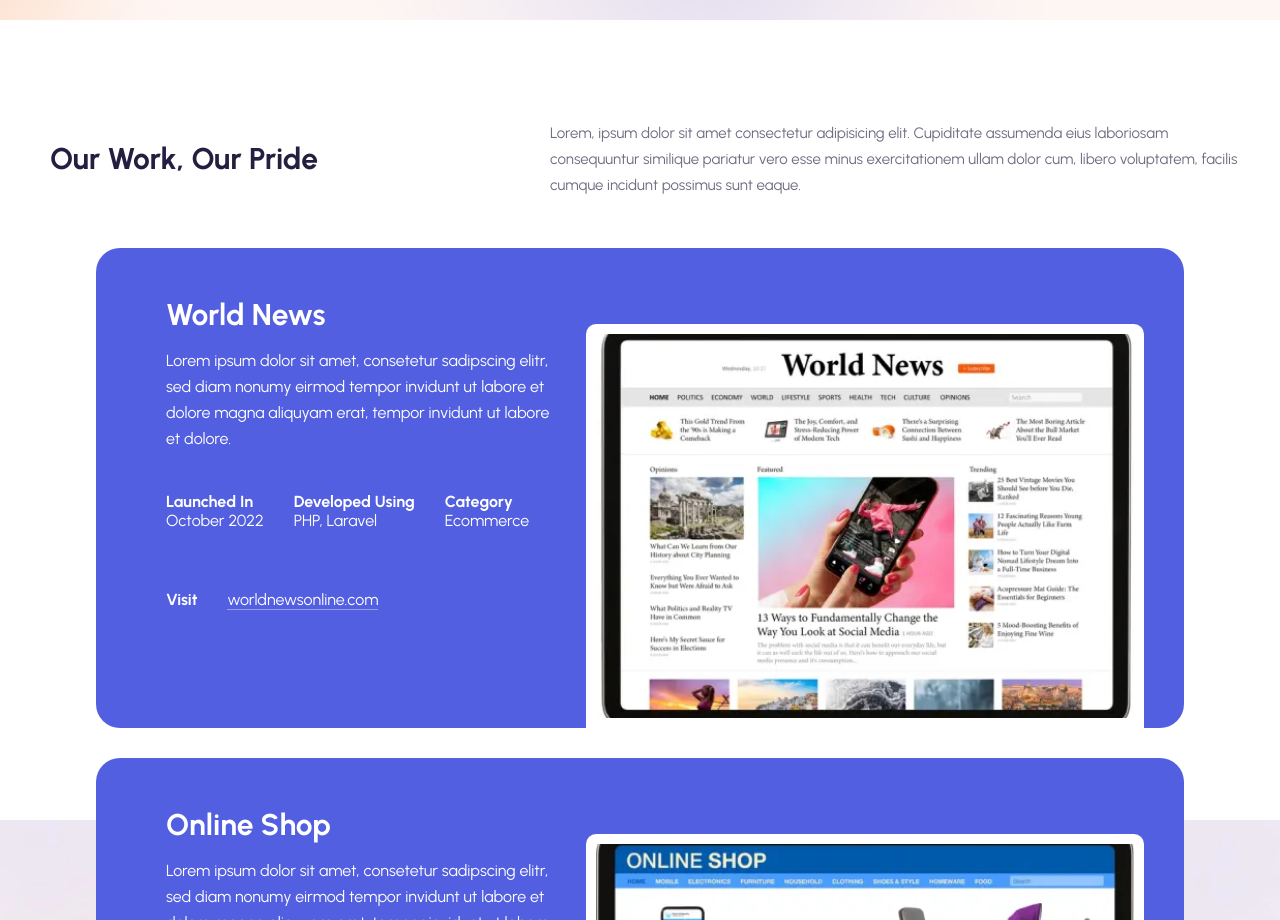
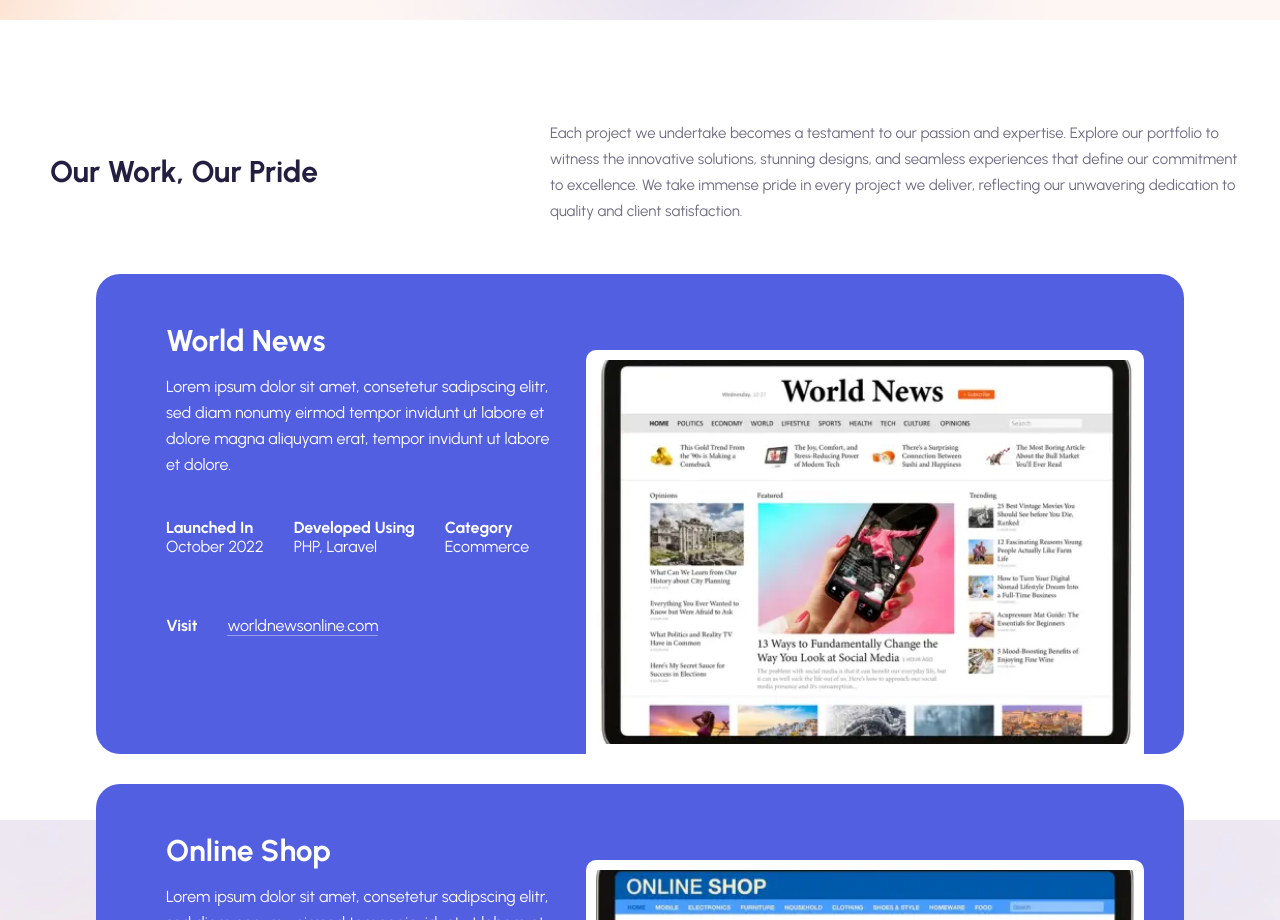
Before and after one commit to M-Ali-Haider/Horizon, a React (Vite) app: page / in a window 1280 px wide. Shown: the part 2600-3520 px from the top of the page. Built offline with nearby package versions, Linux system fonts and the light colour scheme.

Commit message:
added Our Work and Our Pride Month changes lol

```diff
--- a/src/Components/OurWork.tsx
+++ b/src/Components/OurWork.tsx
@@ -54,10 +54,7 @@ const OurWork = () => {
       <div className="OurWorkText">
         <h2 className="OurWorkPride">Our Work, Our Pride</h2>
         <p className="OurWorkPridetext">
-          Lorem, ipsum dolor sit amet consectetur adipisicing elit. Cupiditate
-          assumenda eius laboriosam consequuntur similique pariatur vero esse
-          minus exercitationem ullam dolor cum, libero voluptatem, facilis
-          cumque incidunt possimus sunt eaque.
+          Each project we undertake becomes a testament to our passion and expertise. Explore our portfolio to witness the innovative solutions, stunning designs, and seamless experiences that define our commitment to excellence. We take immense pride in every project we deliver, reflecting our unwavering dedication to quality and client satisfaction.
         </p>
       </div>
       <div className="BigCardList">
```
